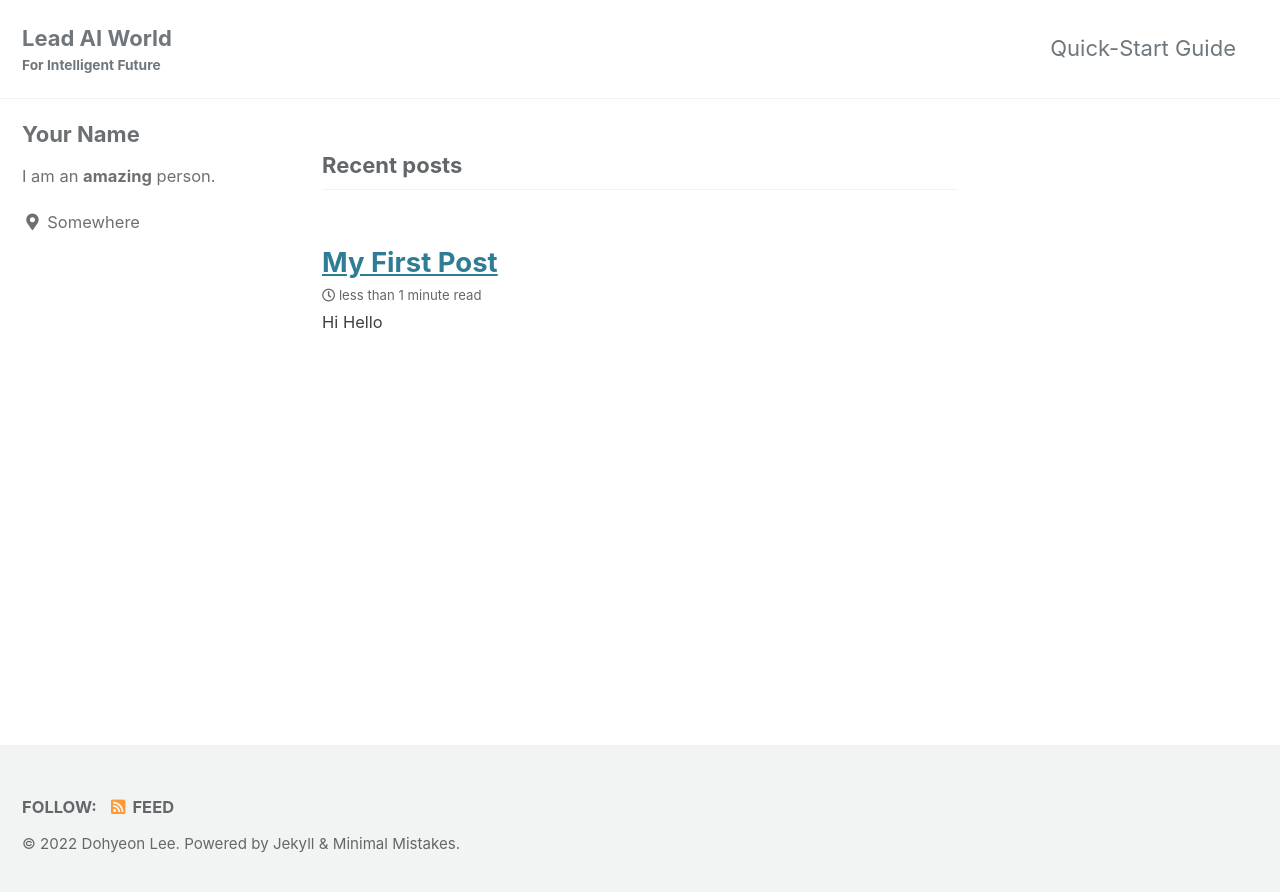
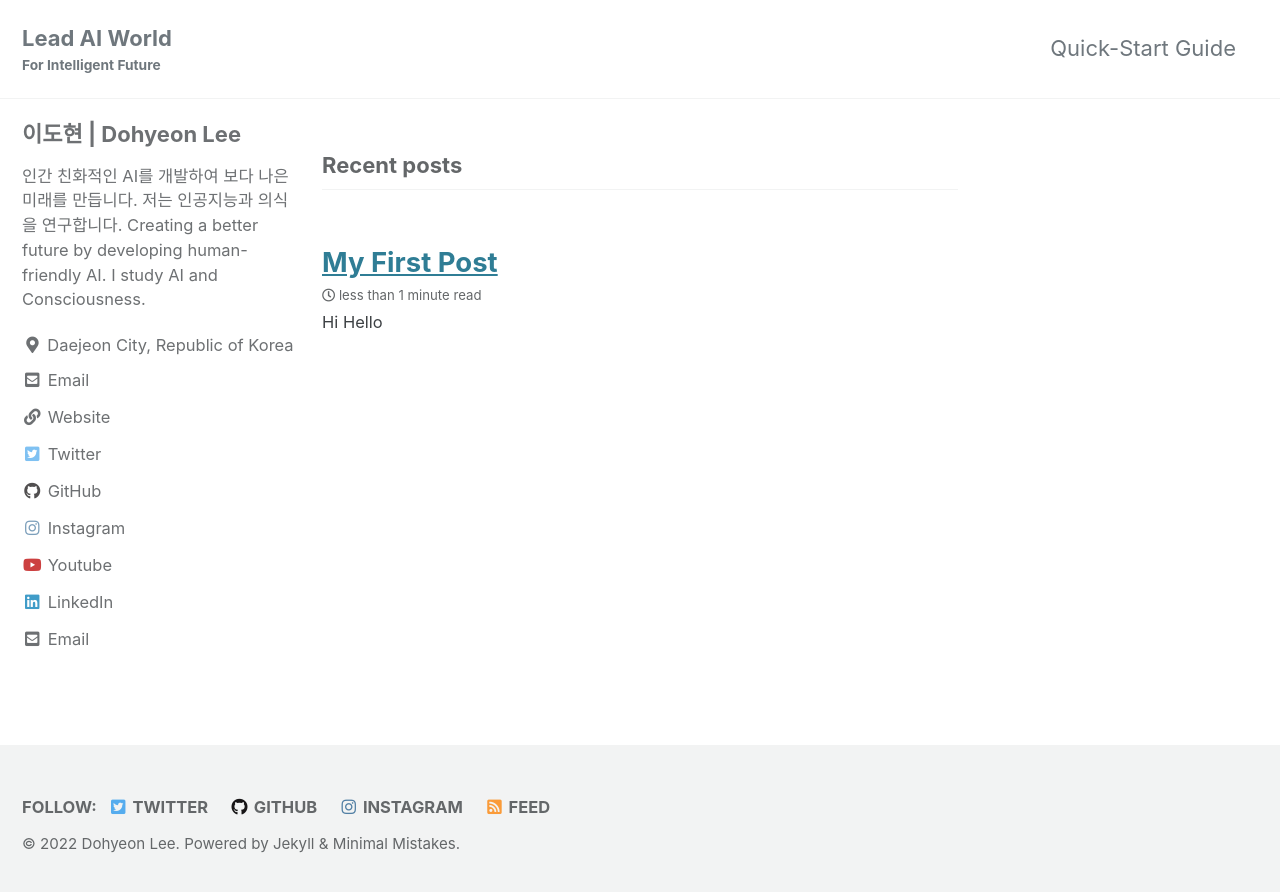
Before and after one commit to Lead-AI-World/Lead-AI-World.github.io, a Jekyll site: the page built from index.html, in a window 1280 px wide. Shown: the top 892 px of the page. Built offline with Jekyll 4.4.1, drawn with Linux system fonts in a browser that asks for light colours; cached includes are drawn as plain includes; the list of posts is cut into pages by our own code.

Commit message:
configuration customization

```diff
--- a/_config.yml
+++ b/_config.yml
@@ -83,7 +83,7 @@ baidu_site_verification  :
 
 # Social Sharing
 twitter:
-  username               :
+  username               : "Lead-AI-World"
 facebook:
   username               :
   app_id                 :
@@ -92,9 +92,14 @@ og_image                 : # Open Graph/Twitter default site image
 # For specifying social profiles
 # - https://developers.google.com/structured-data/customize/social-profiles
 social:
-  type                   : # Person or Organization (defaults to Person)
-  name                   : # If the user or organization name differs from the site's name
+  type                   : "Person" # Person or Organization (defaults to Person)
+  name                   : "이도현 | Dohyeon Lee" # If the user or organization name differs from the site's name
   links: # An array of links to social media profiles
+    - "https://twitter.com/Lead_AI_World"
+    - "https://www.instagram.com/wise.lee99"
+    - "https://www.linkedin.com/in/dohyeon-lee-4793a6244/"
+    - "https://www.youtube.com/channel/UC7Mcu43-DlK62iYjcSk5WfA"
+    - "https://github.com/Lead-AI-World"
 
 # Analytics
 analytics:
@@ -106,52 +111,59 @@ analytics:
 
 # Site Author
 author:
-  name             : "Your Name"
+  name             : "이도현 | Dohyeon Lee"
   avatar           : # path of avatar image, e.g. "/assets/images/bio-photo.jpg"
-  bio              : "I am an **amazing** person."
-  location         : "Somewhere"
-  email            :
+  bio              : "인간 친화적인 AI를 개발하여 보다 나은 미래를 만듭니다. 저는 인공지능과 의식을 연구합니다. Creating a better future by developing human-friendly AI. I study AI and Consciousness."
+  location         : "Daejeon City, Republic of Korea"
+  email            : "leadh991114@gmail.com"
   links:
     - label: "Email"
       icon: "fas fa-fw fa-envelope-square"
-      # url: "mailto:your.name@email.com"
+      url: "mailto:leadh991114@gmail.com"
     - label: "Website"
       icon: "fas fa-fw fa-link"
-      # url: "https://your-website.com"
+      url: "https://Lead-AI-World.github.io"
     - label: "Twitter"
       icon: "fab fa-fw fa-twitter-square"
-      # url: "https://twitter.com/"
-    - label: "Facebook"
-      icon: "fab fa-fw fa-facebook-square"
-      # url: "https://facebook.com/"
+      url: "https://twitter.com/Lead_AI_World"
+    # - label: "Facebook"
+    #   icon: "fab fa-fw fa-facebook-square"
+    #   # url: "https://facebook.com/"
     - label: "GitHub"
       icon: "fab fa-fw fa-github"
-      # url: "https://github.com/"
+      url: "https://github.com/Lead-AI-World"
     - label: "Instagram"
       icon: "fab fa-fw fa-instagram"
-      # url: "https://instagram.com/"
+      url: "https://instagram.com/wise.lee99"
+    - label: "Youtube"
+      icon: "fab fa-fw fa-youtube"
+      url: "https://youtube.com/channel/UC7Mcu43-DlK62iYjcSk5WfA"
+    - label: "LinkedIn"
+      icon: "fab fa-fw fa-linkedin"
+      url: "https://linkedin.com/in/dohyeon-lee-4793a6244/"
+
 
 # Site Footer
 footer:
   links:
     - label: "Twitter"
       icon: "fab fa-fw fa-twitter-square"
-      # url:
-    - label: "Facebook"
-      icon: "fab fa-fw fa-facebook-square"
-      # url:
+      url: "https://twitter.com/Lead_AI_World"
+    # - label: "Facebook"
+    #   icon: "fab fa-fw fa-facebook-square"
+    #   # url:
     - label: "GitHub"
       icon: "fab fa-fw fa-github"
-      # url:
-    - label: "GitLab"
-      icon: "fab fa-fw fa-gitlab"
-      # url:
-    - label: "Bitbucket"
-      icon: "fab fa-fw fa-bitbucket"
-      # url:
+      url: "https://github.com/Lead-AI-World"
+    # - label: "GitLab"
+    #   icon: "fab fa-fw fa-gitlab"
+    #   # url:
+    # - label: "Bitbucket"
+    #   icon: "fab fa-fw fa-bitbucket"
+    #   # url:
     - label: "Instagram"
       icon: "fab fa-fw fa-instagram"
-      # url:
+      url: "https://instagram.com/wise.lee99"
 
 
 # Reading Files
@@ -222,7 +234,7 @@ sass:
 permalink: /:categories/:title/
 paginate: 5 # amount of posts to show
 paginate_path: /page:num/
-timezone: # https://en.wikipedia.org/wiki/List_of_tz_database_time_zones
+timezone: Asia/Seoul # https://en.wikipedia.org/wiki/List_of_tz_database_time_zones
 
 
 # Plugins (previously gems:)
```
Also changed, not shown: assets/images/bio-photo.jpg (added).
